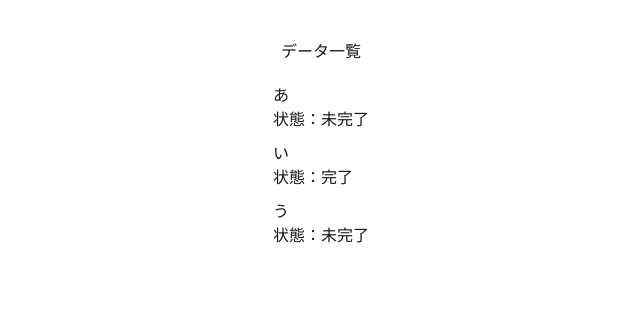
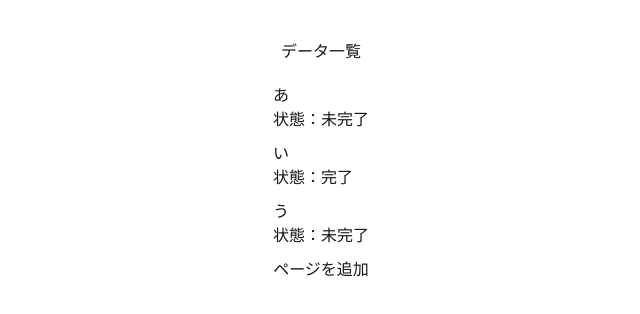
Before and after one commit to harutocom/studyNext.js, a Next.js app in the folder study-tracker/: page / in a window 1280 px wide. Shown: the top 314 px of the page, without its empty margins (319-959 px from the left). Built offline with nearby package versions, Linux system fonts and the light colour scheme.

Commit message:
feat: appにnewページのリンク作成

```diff
--- a/study-tracker/app/page.tsx
+++ b/study-tracker/app/page.tsx
@@ -1,3 +1,5 @@
+import Link from "next/link";
+
 const sampleTasks = [
   { id: 1, title: "あ", status: "未完了" },
   { id: 2, title: "い", status: "完了" },
@@ -16,6 +18,7 @@ export default function Home() {
           </li>
         ))}
       </ul>
+      <Link href="/new">ページを追加</Link>
     </main>
   );
 }
```
